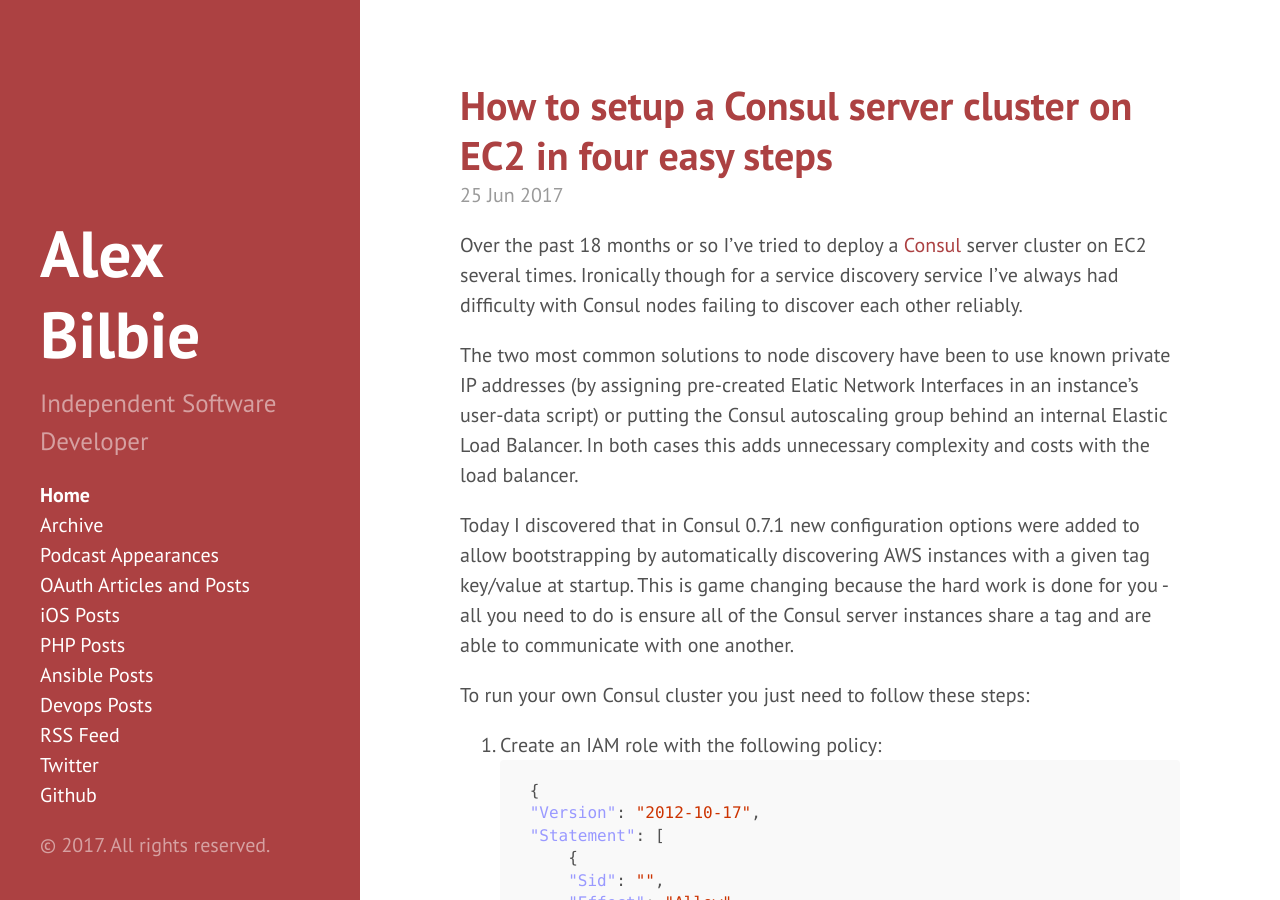
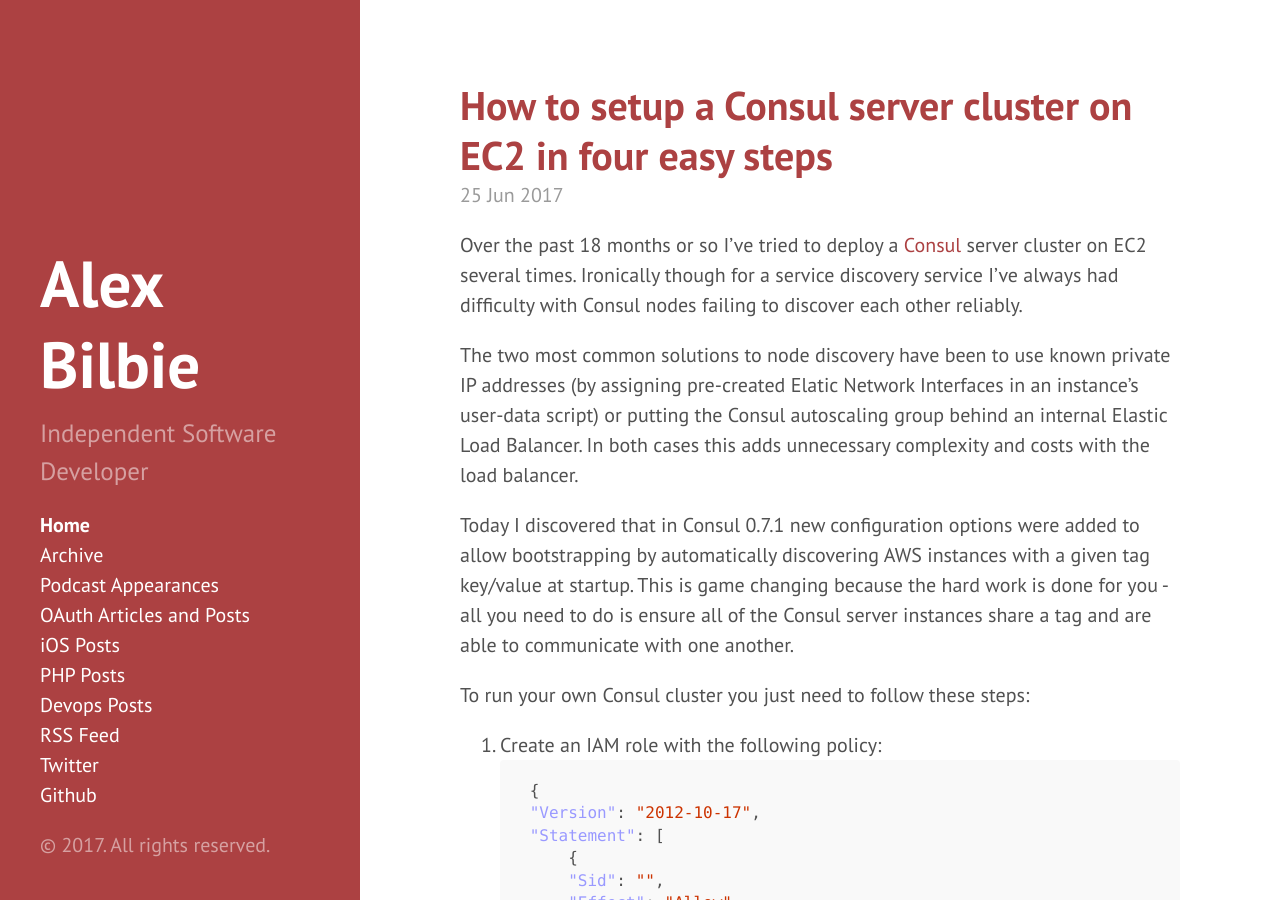
Before and after one commit to alexbilbie/alexbilbie.github.com, a Jekyll site: the page built from index.html, in a window 1280 px wide and 900 px high. Built offline with Jekyll 4.4.1, drawn with Linux system fonts in a browser that asks for light colours; the list of posts is cut into pages by our own code.

Commit message:
Removed Ansible from sidebar

```diff
--- a/_data/tags.yml
+++ b/_data/tags.yml
@@ -11,10 +11,6 @@ php:
   name: PHP
   sidebar_name: PHP Posts
   sidebar: true
-ansible:
-  name: Ansible
-  sidebar_name: Ansible Posts
-  sidebar: true
 devops:
   name: Devops
   sidebar_name: Devops Posts
```
